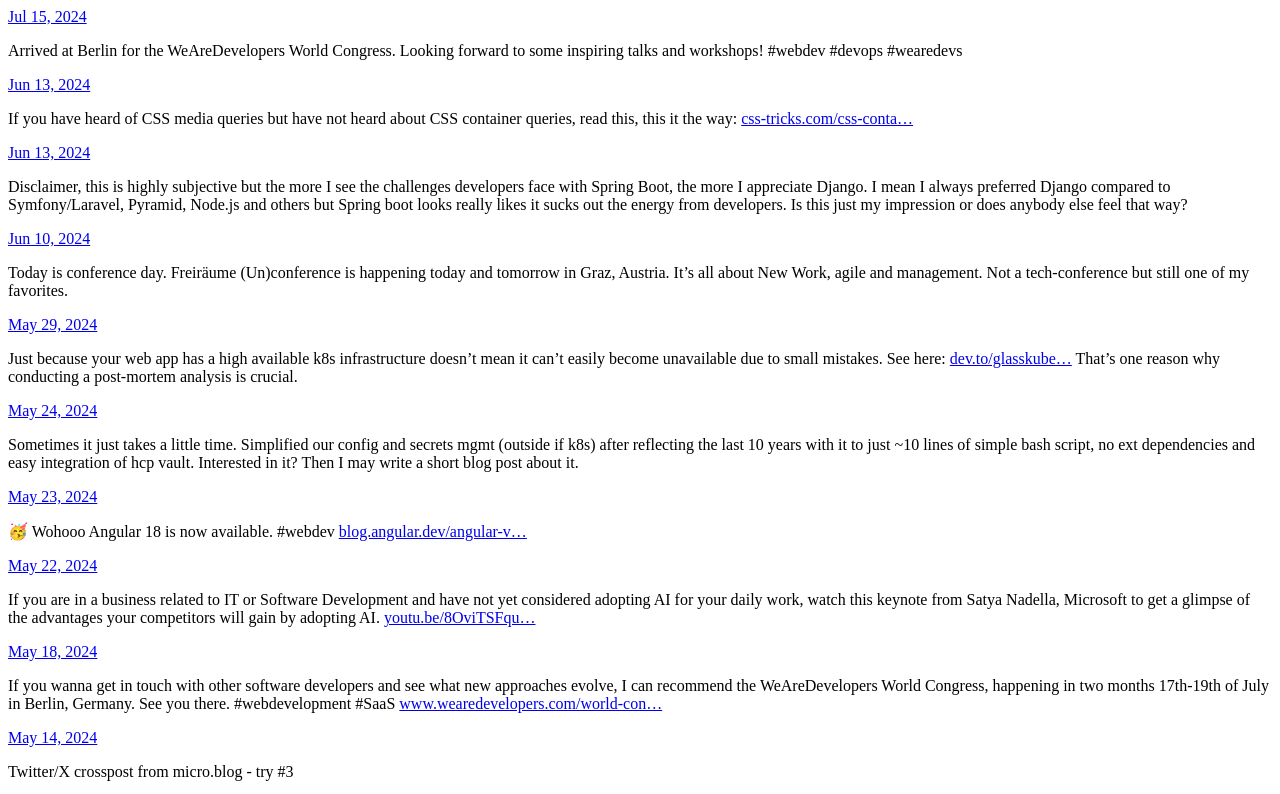
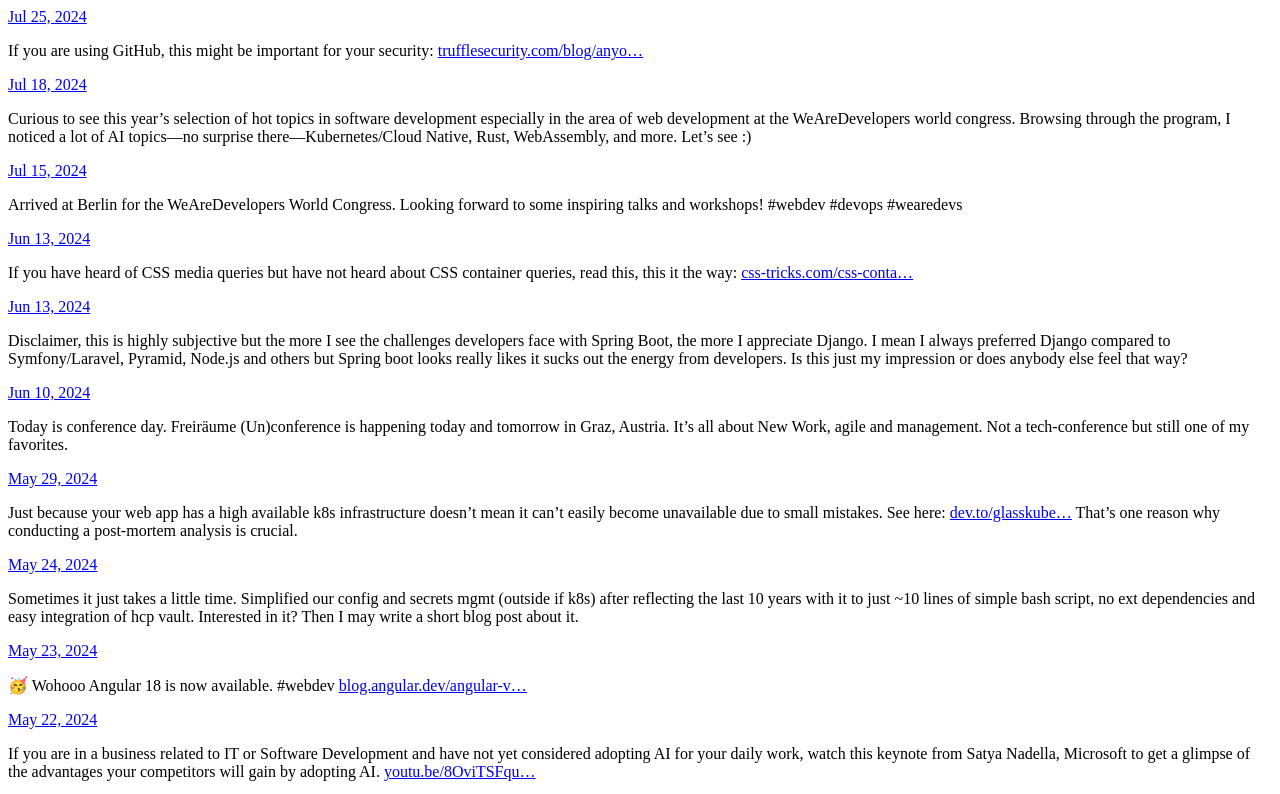
Before and after one commit to ceelian/www-ceelian-net, a plain HTML site: page index.html in a window 1280 px wide. Shown: the top 794 px of the page. Drawn offline with Linux system fonts and the light colour scheme.

Commit message:
Archiving from Micro.blog.

```diff
--- a/index.html
+++ b/index.html
@@ -21,6 +21,29 @@
 <div class="h-feed">
 
 
+
+	  <div class="h-entry">
+
+
+		<a href="https://ceelian.net/2024/07/25/if-you-are.html" class="u-url"><time class="dt-published" datetime="2024-07-25 13:14:04 &#43;0200">Jul 25, 2024</time></a>
+
+		<div class="e-content">
+			 <p>If you are using GitHub, this might be important for your security: <a href="https://trufflesecurity.com/blog/anyone-can-access-deleted-and-private-repo-data-github">trufflesecurity.com/blog/anyo&hellip;</a></p>
+
+		</div>
+	  </div>
+
+	  <div class="h-entry">
+
+
+		<a href="https://ceelian.net/2024/07/18/curious-to-see.html" class="u-url"><time class="dt-published" datetime="2024-07-18 08:56:11 &#43;0200">Jul 18, 2024</time></a>
+
+		<div class="e-content">
+			 <p>Curious to see this year&rsquo;s selection of hot topics in software development especially in the area of web development at the WeAreDevelopers world congress. Browsing through the program, I noticed a lot of AI topics—no surprise there—Kubernetes/Cloud Native, Rust, WebAssembly, and more. Let&rsquo;s see :)</p>
+<!-- raw HTML omitted -->
+
+		</div>
+	  </div>
 
 	  <div class="h-entry">
 
```
